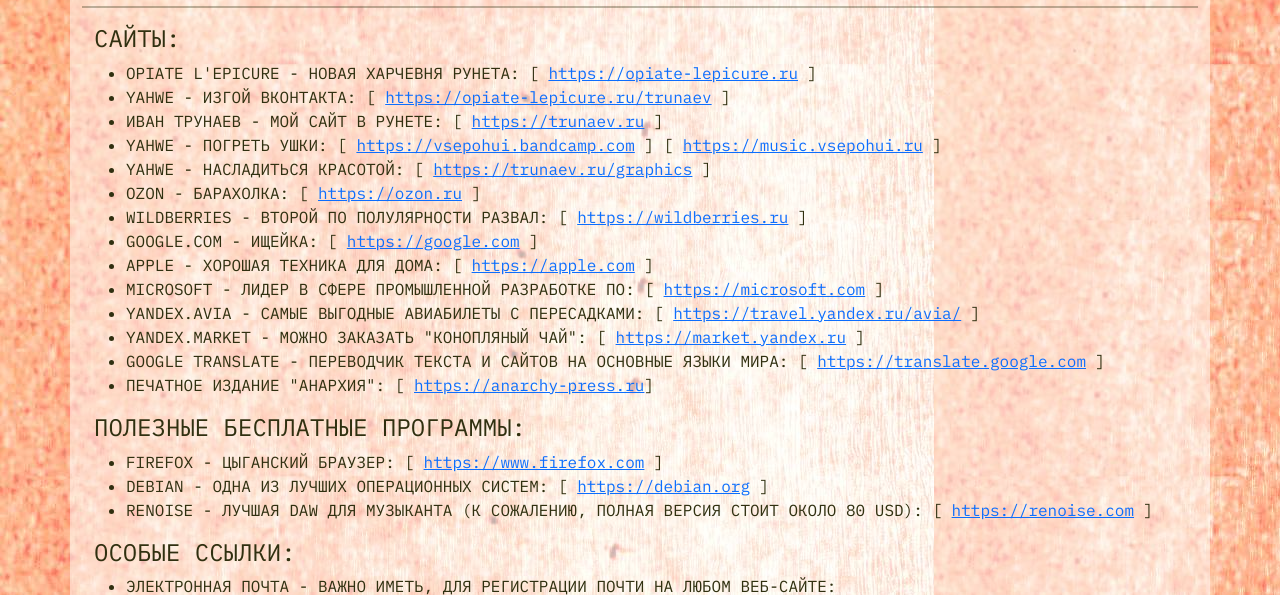
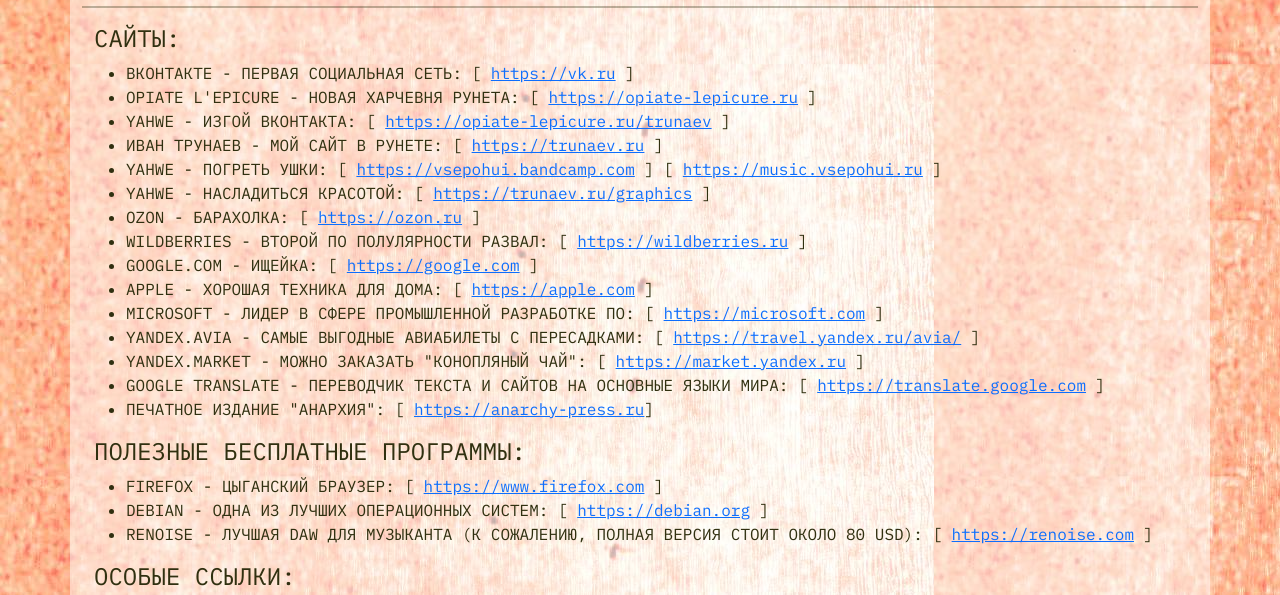
Before and after one commit to vsepohui/rupana, a plain HTML site: page index.html in a window 1280 px wide. Shown: the part 160-755 px from the top of the page. Drawn offline with Linux system fonts and the light colour scheme.

Commit message:
Add vk.ru

```diff
--- a/index.html
+++ b/index.html
@@ -24,6 +24,7 @@
 		<div class="container">
 			<h2>САЙТЫ:</h2>
 			<ul>
+				<li>ВКОНТАКТЕ - ПЕРВАЯ СОЦИАЛЬНАЯ СЕТЬ: [ <a href="https://vk.ru">https://vk.ru</a> ]</li>
 				<li>OPIATE L'EPICURE - НОВАЯ ХАРЧЕВНЯ РУНЕТА: [ <a href="https://opiate-lepicure.ru">https://opiate-lepicure.ru</a> ]</li>
 				<li>YAHWE - ИЗГОЙ ВКОНТАКТА: [ <a href="https://opiate-lepicure.ru/trunaev">https://opiate-lepicure.ru/trunaev</a> ]</li>
 				<li>ИВАН ТРУНАЕВ - МОЙ САЙТ В РУНЕТЕ: [ <a href="https://trunaev.ru">https://trunaev.ru</a> ]</li>
```
